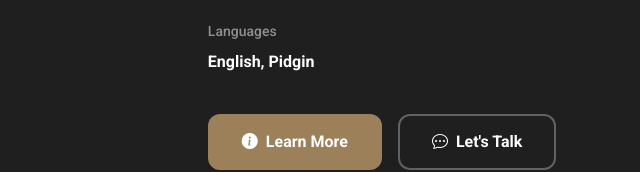
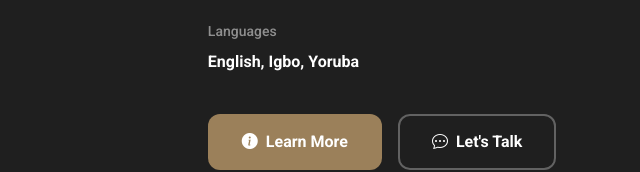
Before and after one commit to Stanley-mystery/stanley-nwogu-portfolio, a plain HTML site: page index.html in a window 1280 px wide. Shown: the part 1713-1885 px from the top of the page, 578-1218 px from the left. Drawn offline with nearby package versions, Linux system fonts and the light colour scheme; a script that the page names is missing.

Commit message:
updated language spoken

```diff
--- a/index.html
+++ b/index.html
@@ -316,7 +316,7 @@
                   <div class="detail-row">
                     <div class="detail-item">
                       <span class="detail-label">Languages</span>
-                      <span class="detail-value">English, Pidgin</span>
+                      <span class="detail-value">English, Igbo, Yoruba</span>
                     </div>
                   </div>
                 </div>
```
